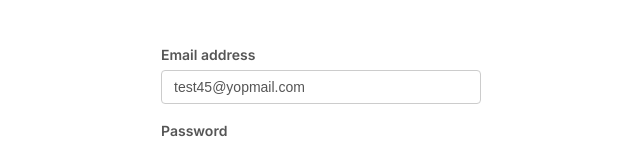
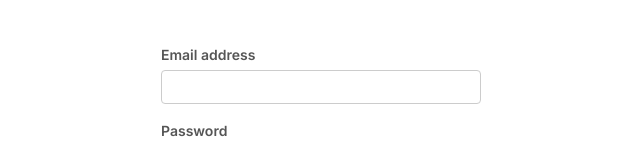
Before and after one commit to bibinsivanandh25/Assignment_Frontend-Developer, a React (Vite) app: page /login in a window 1280 px wide. Shown: the part 352-496 px from the top of the page, without its empty margins (319-959 px from the left). Built offline with nearby package versions, Linux system fonts and the light colour scheme.

Commit message:
changes in login form

```diff
--- a/src/features/authentication/LoginForm.jsx
+++ b/src/features/authentication/LoginForm.jsx
@@ -7,8 +7,8 @@ import { emailRegex } from '../../constants';
 
 const LoginForm = () => {
   const [formData, setFormData] = useState({
-    email: 'test45@yopmail.com',
-    password: 'Test@123',
+    email: '',
+    password: '',
   });
 
   const navigate = useNavigate();
```
